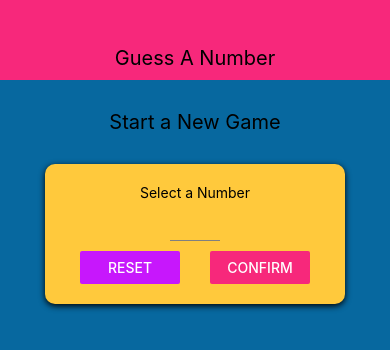
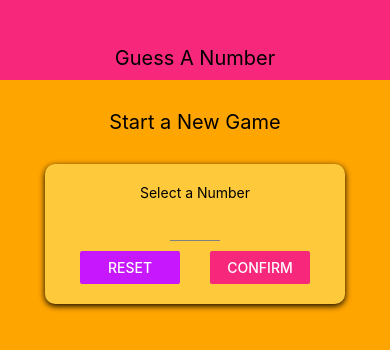
Before and after one commit to isazobu/GuessANumberWithReactNative, a React Native app: screen / in a window 390 px wide. Shown: the top 350 px of the page. Built offline with nearby package versions, Linux system fonts and the light colour scheme.

Commit message:
Added Game Screen

```diff
--- a/App.js
+++ b/App.js
@@ -1,15 +1,28 @@
 import { StatusBar } from 'expo-status-bar';
-import React from 'react';
+import React, { useState } from 'react';
 import { StyleSheet, Text, View } from 'react-native';
 
 import Header from './components/Header'
 import ExpoStatusBar from 'expo-status-bar/build/ExpoStatusBar';
 import StartGameScreen from './screens/StartGameScreen';
+import colors from './constants/colors';
+import GameScreen from './screens/GameScreen';
 export default function App() {
+  const [userNumber, setUserNumber] = useState()
+  const startGameHandler = (selectedNumber) => {
+    setUserNumber(selectedNumber);
+  }
+
+  let content = <StartGameScreen onStartGame = {startGameHandler} />;
+
+  if(userNumber) {
+    content =   <GameScreen userChoice= {userNumber} />
+  }
   return (
     <View style={styles.screen} >
       <Header title="Guess A Number" />
-      <StartGameScreen />
+      {content}
+
     </View>
   );
 }
@@ -17,7 +30,8 @@
 const styles = StyleSheet.create({
   screen: {
     flex: 1,
-    backgroundColor: '#07689f',
+    backgroundColor:'orange',
+
 
   },
 });
--- /dev/null
+++ b/components/NumberContainer.js
@@ -0,0 +1,30 @@
+import React from 'react'
+import { StyleSheet, Text, View } from 'react-native'
+import colors from '../constants/colors'
+
+
+const NumberContainer = (props) => {
+    return (
+        <View style={styles.container}>
+            <Text style={styles.number}>{props.children}</Text>
+        </View>
+    )
+}
+
+export default NumberContainer
+
+const styles = StyleSheet.create({
+    container:{
+        borderWidth:2,
+        borderColor: colors.accent,
+        padding:10,
+        borderRadius: 10,
+        marginVertical: 10,
+        alignItems: 'center',
+        justifyContent: 'center'
+    },
+    number: {
+        color: colors.accent,
+        fontSize: 22
+    }
+})
--- /dev/null
+++ b/screens/GameScreen.js
@@ -0,0 +1,47 @@
+import React, { useState } from 'react'
+import { StyleSheet, Text, View, Button } from 'react-native'
+import NumberContainer from '../components/NumberContainer';
+import Card from '../components/Card';
+
+
+const generateRandomBetween = (min,max,exclude) => {
+    min = Math.ceil(min);
+    max = Math.floor(max);
+    const rndNum = Math.floor(Math.random() * (max- min)) + min;
+    if(rndNum === exclude){
+        return generateRandomBetween(min,max,exclude);
+    } else {
+        return rndNum;
+    }
+}
+
+const GameScreen = (props) => {
+    const [currentGuess, setCurrentGuess] = useState(generateRandomBetween(1,100,props.userChoice));
+    return (
+        <View style={styles.screen} >
+            <Text>Opponent's Guess</Text>
+            <NumberContainer>{currentGuess}</NumberContainer>
+            <Card style={styles.buttonContainer}>
+                <Button title="LOWER" onPress={() => {}} />
+                <Button title="GREATER" onPress={() => {}} />
+            </Card>
+        </View>
+    )
+}
+
+export default GameScreen
+
+const styles = StyleSheet.create({
+    screen: {
+        flex: 1,
+        padding: 10,
+        alignItems: 'center'
+    },
+    buttonContainer:{
+        flexDirection:'row',
+        justifyContent:'space-around',
+        marginTop:20,
+        width:300,
+        maxWidth: '80%'
+    }
+})
--- a/screens/StartGameScreen.js
+++ b/screens/StartGameScreen.js
@@ -4,8 +4,9 @@
 import Card from "../components/Card";
 import Input from "../components/Input";
 import Colors from "../constants/colors";
+import NumberContainer from "../components/NumberContainer";
 
-const StartGameScreen = () => {
+const StartGameScreen = (props) => {
     const [enteredValue,setEnteredValue] = useState('');
     const [confirmed, setConfirmed] = useState(false);
     const [selectedNumber, setSelectedNumber] = useState();
@@ -31,7 +32,14 @@
 
         let confirmedOutput;
         if (confirmed) {
-        confirmedOutput = <Text>Chosen Number: {selectedNumber}</Text>
+        confirmedOutput = (
+        <Card>
+        <Text>You selected</Text>
+        <NumberContainer>{selectedNumber}</NumberContainer>
+        <Button title="Start Game" onPress= {() => props.onStartGame(selectedNumber)} />
+        </Card>
+
+        );
         }
 
   return (
@@ -96,4 +104,8 @@
   input: {
     width: 50,
   },
+  summaryContainer: {
+    marginTop:20,
+    alignItems:'center'
+  }
 });
```
